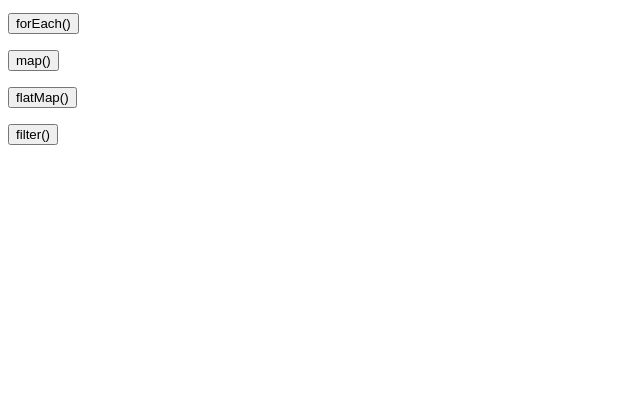
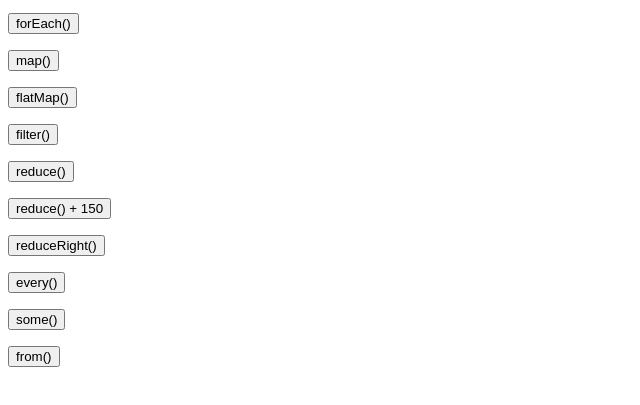
Before and after one commit to sonyphoebeb/BasicFullStackIntroduction, a website: page javscriptBasics/arrayIterationMethods.html in a window 1280 px wide. Shown: the part 101-506 px from the top of the page, without its empty margins (0-640 px from the left). Drawn offline with Linux system fonts and the light colour scheme.

Commit message:
array reduce(), reduceRight(), every(), some(), from() methods Practiced

```diff
--- a/javscriptBasics/arrayIterationMethods.html
+++ b/javscriptBasics/arrayIterationMethods.html
@@ -23,6 +23,26 @@
     <button onclick="arrayFilter()">filter()</button>
     <p id="filterResult"></p>
 
+    <button onclick="arrayReduce()">reduce()</button>
+    <p id="reduceResult"></p>
+
+    <button onclick="arrayReduce2()">reduce() + 150</button>
+    <p id="reduceResult2"></p>
+
+    <button onclick="arrayReduceRight()">reduceRight()</button>
+    <p id="currentArray"></p>
+    <p id="reduceRightResult"></p>
+
+    <button onclick="arrayEvery()">every()</button>
+    <p id="everyResult"></p>
+
+    <button onclick="arraySome()">some()</button>
+    <p id="someResult"></p>
+
+    <button onclick="arrayFrom()">from()</button>
+    <p id="myString"></p>
+    <p id="fromResult"></p>
+
 </body>
 
 </html>
--- a/javscriptBasics/arrayIterationMethods.js
+++ b/javscriptBasics/arrayIterationMethods.js
@@ -43,3 +43,69 @@ function arrayFilter() {
     return value < 10;
   }
 }
+
+// array reduce
+function arrayReduce() {
+
+  let result = nums.reduce(myFunction)
+  document.getElementById("reduceResult").innerHTML = result;
+
+  function myFunction(total, value) {
+    return total + value;
+  }
+}
+
+// array reduce
+function arrayReduce2() {
+
+  let result = nums.reduce(myFunction, 150)
+  document.getElementById("reduceResult2").innerHTML = result;
+
+  function myFunction(total, value) {
+    return total + value;
+  }
+}
+
+// array reduce-right
+function arrayReduceRight() {
+
+  let myChar = ['a', 'b', 'c'];
+  document.getElementById("currentArray").innerHTML = "Current Array: " + myChar;
+
+  document.getElementById("reduceRightResult").innerHTML = "reduceRight result: " + myChar.reduceRight(myFunction);
+
+  function myFunction(total, value) {
+    return total + value;
+  }
+}
+
+// array every
+function arrayEvery() {
+
+  let result = nums.every(myFunction)
+  document.getElementById("everyResult").innerHTML = result;
+
+  function myFunction(value) {
+    return value > 5;
+  }
+}
+
+// array some
+function arraySome() {
+
+  let result = nums.some(myFunction)
+  document.getElementById("someResult").innerHTML = result;
+
+  function myFunction(value) {
+    return value > 5;
+  }
+}
+
+// array from
+function arrayFrom() {
+
+  let text = "SONY IS THE BEST";
+  document.getElementById("myString").innerHTML = "My String: " + text;
+
+  document.getElementById("fromResult").innerHTML = "from() result: " + Array.from(text);
+}
```
